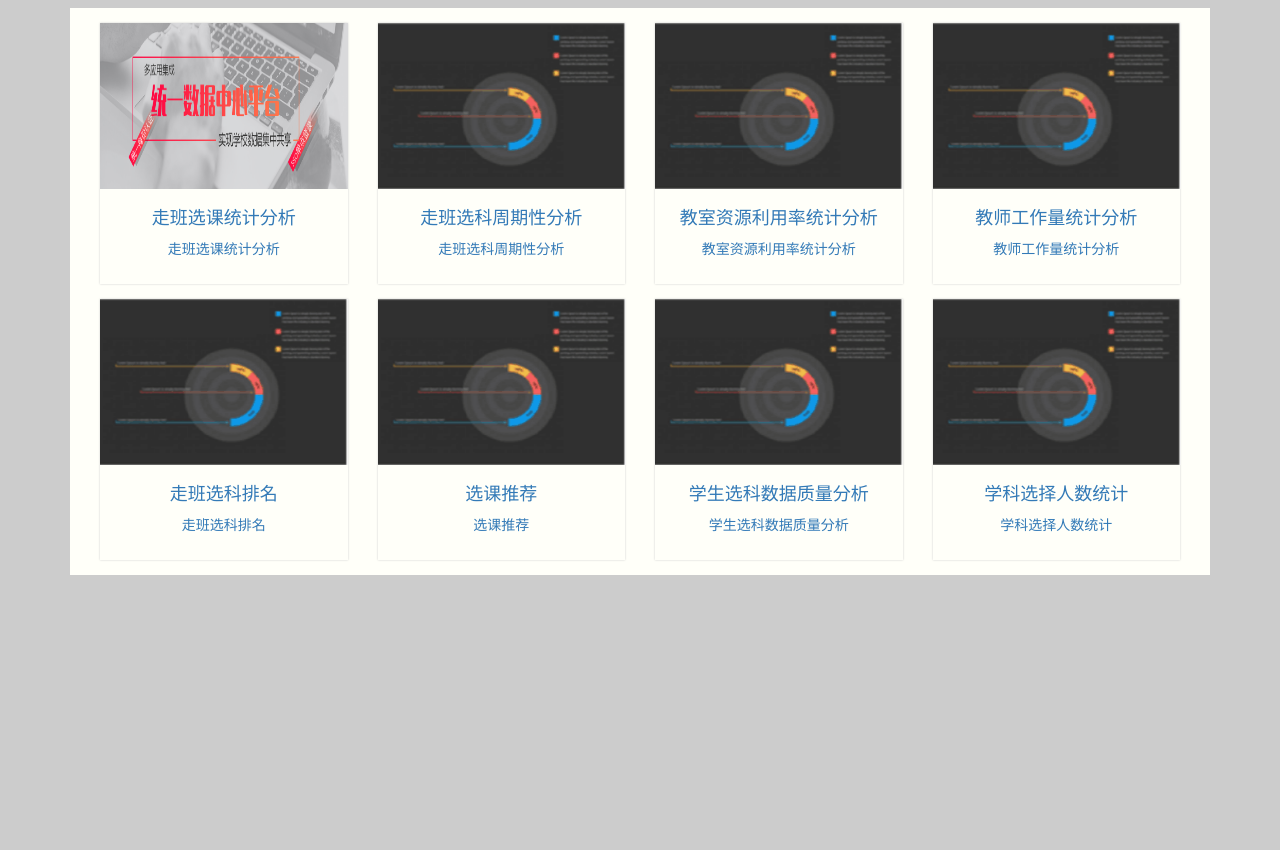
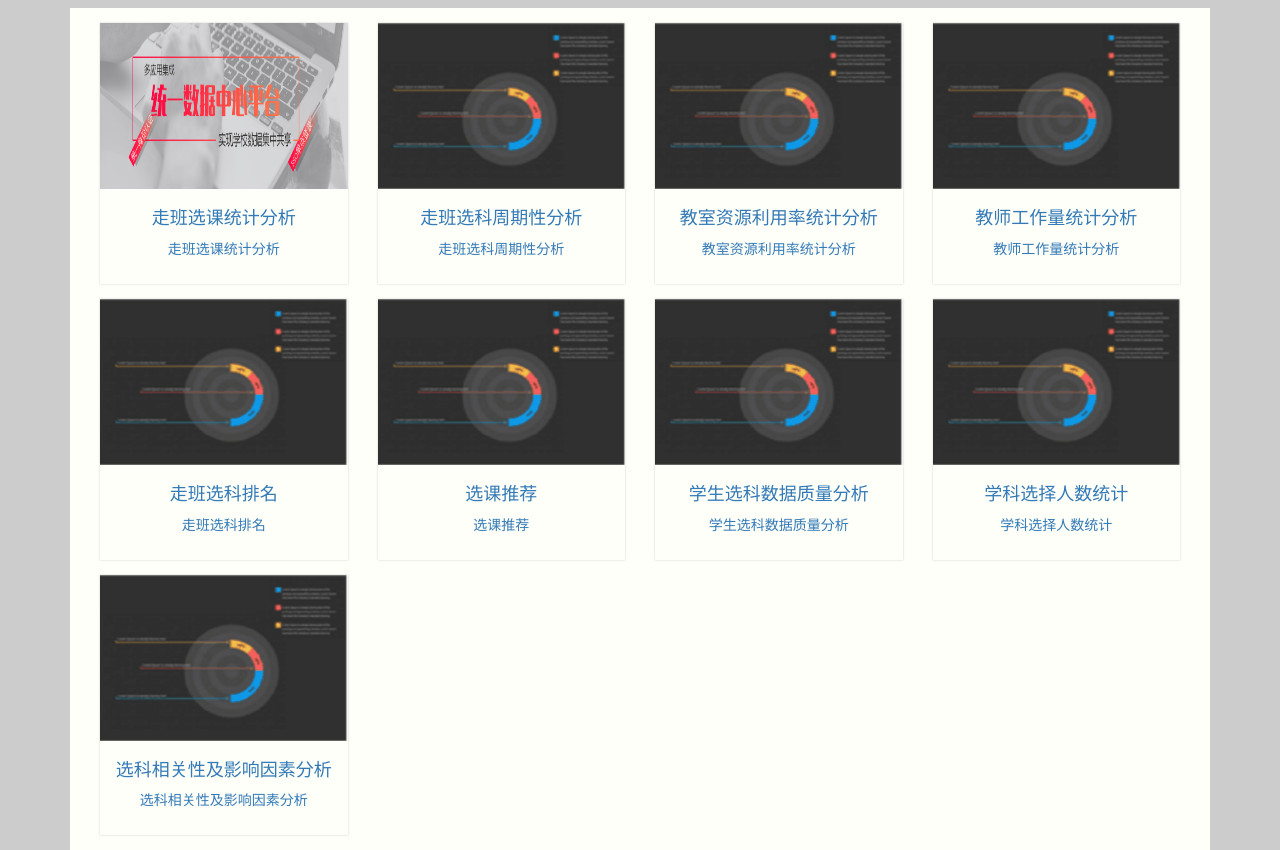
Before and after one commit to liuzeaa/ScheduleAnalysis, a plain HTML site: page index.html in a window 1280 px wide. Shown: the part 67-917 px from the top of the page. Before the commit the page ends 800 px from the top, so only its background shows below. Drawn offline with Linux system fonts and the light colour scheme.

Commit message:
首页修改

```diff
--- a/index.html
+++ b/index.html
@@ -174,6 +174,23 @@
                     </div>
 
                 </div>
+                <div class="col-md-3 text-center col-xs-3 col-sm-3">
+                    <div class="c-frame hover-top">
+                        <a href="./选科相关性及影响因素分析/index.html" target="_blank">
+
+                            <div class="data-img">
+                                <img src="image/data.png" alt="" class="img-responsive">
+                            </div>
+                            <div class="c-frame-bottom">
+                                <h4>选科相关性及影响因素分析</h4>
+                                <p>
+                                    选科相关性及影响因素分析
+                                </p>
+                            </div>
+                        </a>
+                    </div>
+
+                </div>
             </div>
         </div>
     </div>
```
